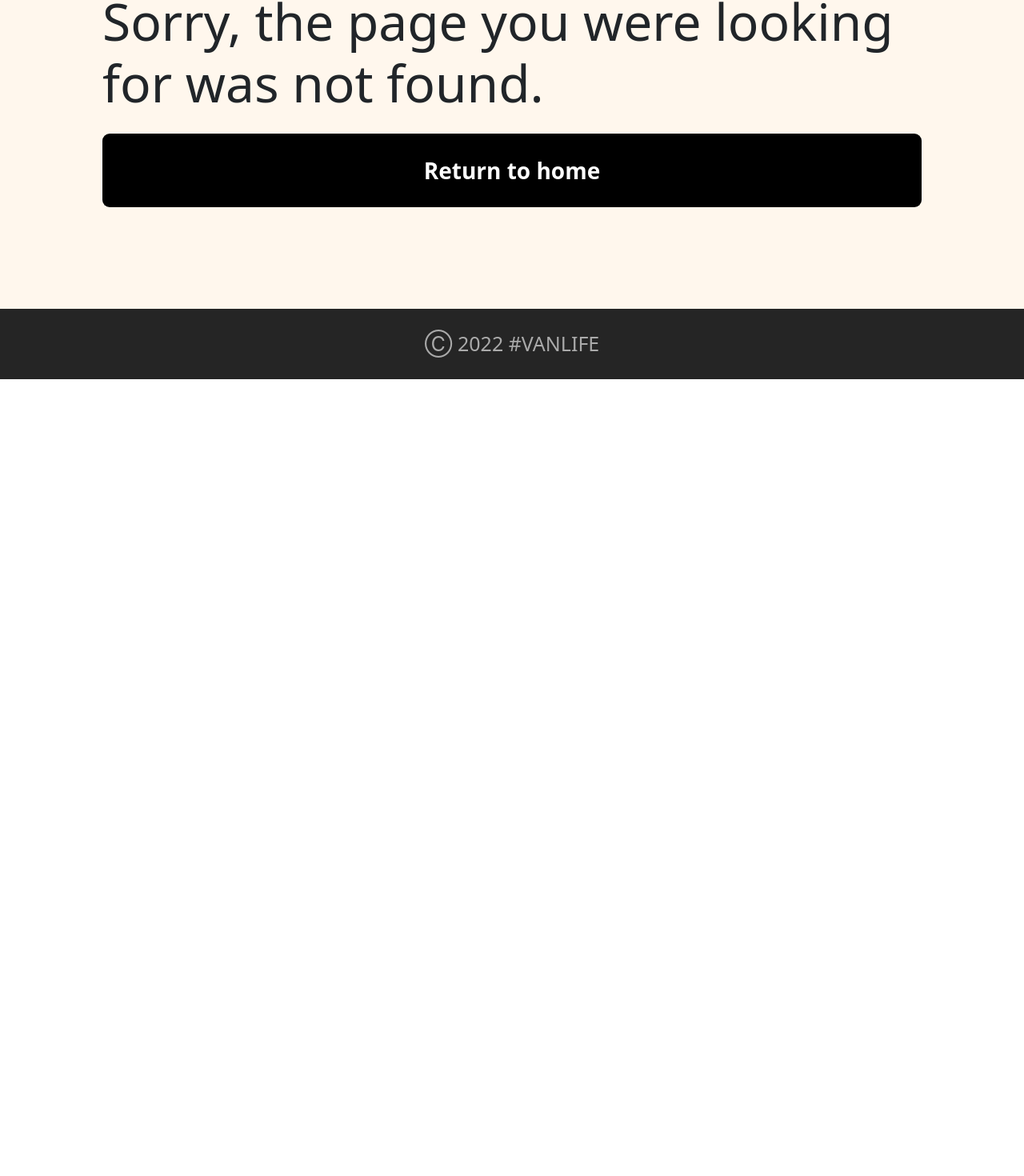
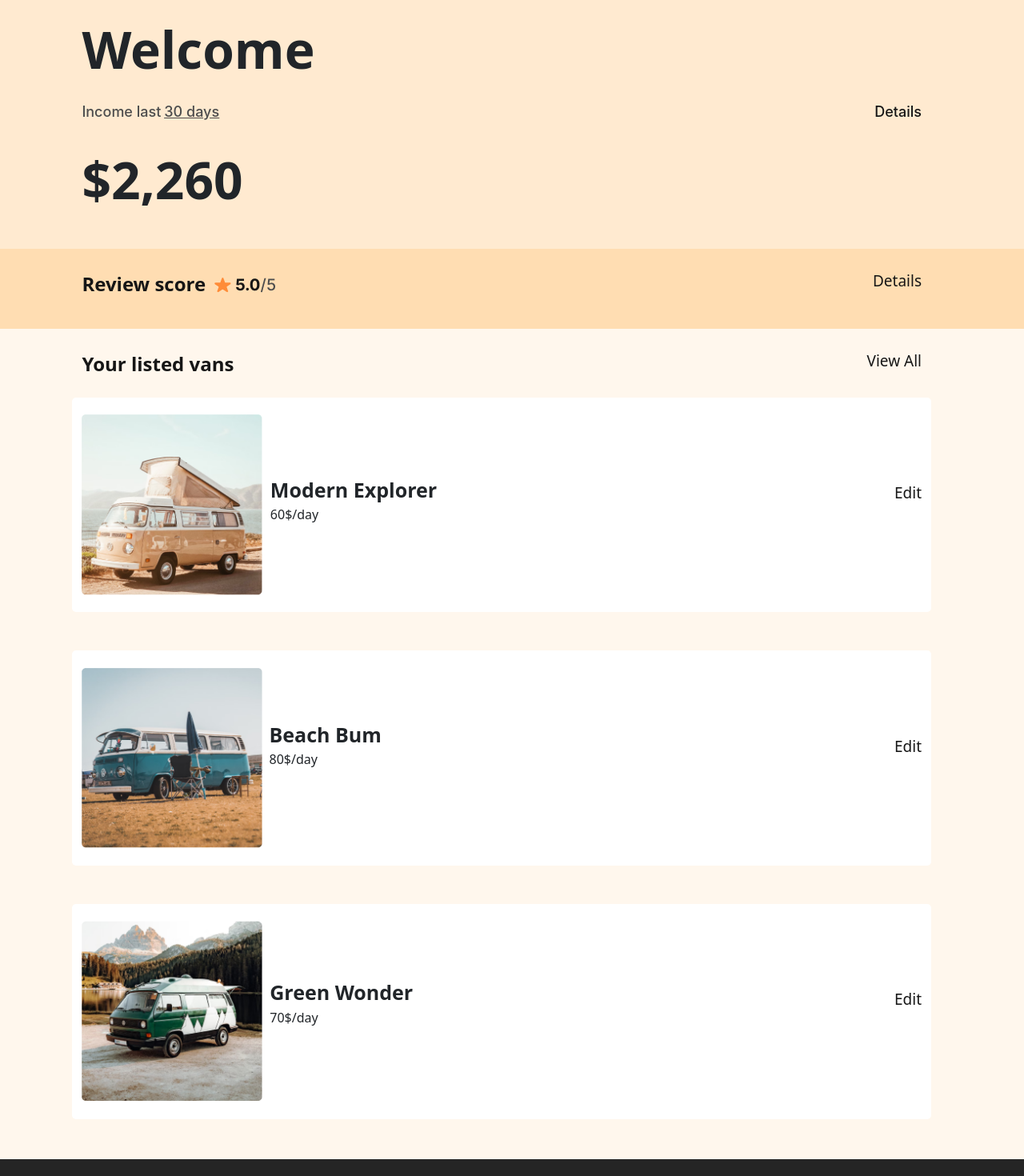
Before and after one commit to Prom-ise/vanlife-rct, a React (Vite) app: page /Host/Dashboard in a window 1280 px wide. Before the commit this address had no page. Shown: the part 219-1689 px from the top of the page at 80% size. Before the commit the page ends 800 px from the top, so only its background shows below. Built offline with nearby package versions, Linux system fonts and the light colour scheme.

Commit message:
update 6 files

```diff
--- a/src/App.jsx
+++ b/src/App.jsx
@@ -27,10 +27,10 @@ function App() {
       <Route path='/Van' element={<Van/>} />
       <Route path='/About' element={<About/>} />
       <Route path='/Host' element={<Host/>} />
-      <Route path='/Dashboard' element={<Dashboard/>} />
-      <Route path='/Income' element={<Income/>} />
-      <Route path='/Review' element={<Review/>} />
-      <Route path='/Vans' element={<Vans/>} />
+      <Route path='/Host/Dashboard' element={<Dashboard/>} />
+      <Route path='/Host/Income' element={<Income/>} />
+      <Route path='/Host/Review' element={<Review/>} />
+      <Route path='/Host/Vans' element={<Vans/>} />
       <Route path='*' element={<NotFound/>} />
     </Routes>
     <Footer/>
--- a/src/component/Navbar.jsx
+++ b/src/component/Navbar.jsx
@@ -1,7 +1,7 @@
-import React from 'react'
+import React from "react";
 import { NavLink } from "react-router-dom";
 import { useState } from "react";
-import user from '../assets/image/User circle.png'
+import user from "../assets/image/User circle.png";
 
 const Navbar = () => {
   const [showAdditionalLink, setShowAdditionalLink] = useState(false);
@@ -12,14 +12,14 @@ const Navbar = () => {
   const NavLinks = [
     {
       name: "About",
-        path: "/About"
+      path: "/About",
     },
 
     {
       name: "Vans",
-        path: "/Van"
+      path: "/Van",
     },
-    ]
+  ];
   return (
     <>
       <nav>
@@ -34,9 +34,11 @@ const Navbar = () => {
               <div className="ml-6 items-baseline lg:space-x-5 space-x-1 text-xs md:text-sm">
                 {showAdditionalLink && (
                   <NavLink
-                  to="/Dashboard"
-                  className="no-underline"
-                  activeclassname="text-gray-300"
+                    to="/Host/Dashboard"
+                    className={({ isActive }) =>
+                      isActive ? "underline" : "underline"
+                    }
+                    // activeclassname="text-gray-300"
                   >
                     Host
                   </NavLink>
@@ -52,8 +54,6 @@ const Navbar = () => {
                     //   className="text-white hover:text-gray-300 px-3 py-2 rounded-md font-medium"
                   >
                     {link.name}
-
-
                   </NavLink>
                 ))}
               </div>
@@ -66,14 +66,11 @@ const Navbar = () => {
                 />
               </NavLink>
             </div>
-
           </div>
         </div>
       </nav>
+    </>
+  );
+};
 
-
-    </>
-  )
-}
-
-export default Navbar
+export default Navbar;
--- a/src/index.css
+++ b/src/index.css
@@ -303,6 +303,28 @@
 /* INCOME PAGE */
 
 
+/* REVIEW PAGE */
+.star-img{
+  width: 1.6rem;
+  height: 1.6rem;
+}
+.eliot{
+  font-size: 20px;
+  font-weight: 600;
+  color: #161616;
+  font-family: inter;
+  margin-top: 5%;
+}
+.beach-bum{
+  font-size: 22px;
+  font-weight: 600;
+  color: #161616;
+}
+.bord{
+  border-bottom: 2px solid #dcd9d5;
+  padding-bottom: 3%;
+}
+
 
 /* RESPONSIVENESS */
 @media only screen and (min-width: 700px) {
--- a/src/pages/Dashboard.jsx
+++ b/src/pages/Dashboard.jsx
@@ -1,75 +1,152 @@
-import React from 'react'
-import Host from './Host';
+import React from "react";
+import Host from "./Host";
 import { NavLink } from "react-router-dom";
-import star from '../assets/image/star.png';
-import five from '../assets/image/Rectangle 154.png'
-import three from '../assets/image/three.png'
-import eight from '../assets/image/Rectangle 155.png'
+import star from "../assets/image/star.png";
+import five from "../assets/image/Rectangle 154.png";
+import three from "../assets/image/three.png";
+import eight from "../assets/image/Rectangle 155.png";
 
 const Dashboard = () => {
   return (
     <>
-     <Host/>
+      <Host />
       <div style={{ padding: "2% 0% 0% 0%", backgroundColor: "#ffead0" }}>
-        <div style={{padding: "0% 10% 3% 8%"}}>
-        <div  className='explore fw-bold'>
-            Welcome
+        <div style={{ padding: "0% 10% 3% 8%" }}>
+          <div className="explore fw-bold">Welcome</div>
+          <div className="last-income mt-3 mb-4">
+            <div className="flex gap-1">
+              Income last{" "}
+              <span style={{ textDecoration: "underline", fontWeight: "700" }}>
+                <NavLink to="/Host/income" className="last-income">
+                  {" "}
+                  30 days{" "}
+                </NavLink>{" "}
+              </span>
             </div>
-        <div className='last-income mt-3 mb-4'>
-            <div className='flex gap-1'>
-         Income last <span style={{textDecoration:"underline", fontWeight:"700"}}><NavLink to='/income' className='last-income'> 30 days </NavLink> </span>
-        </div>
-        <div style={{color: "#161616"}}>Details</div>
-        </div>
-        <div  className='explore fw-bold mt-3'>
-        $2,260
+            <div>
+              <NavLink
+                to="/Host/income"
+                className="last-income"
+                style={{ color: "#161616", textDecoration: "none" }}
+              >
+                Details
+              </NavLink>
             </div>
           </div>
-        <div style={{padding: "2% 10% 3% 8%", backgroundColor: "#ffddb2", display: "flex", justifyContent: "space-between"}}>
-            <div className='score-review'>
-            <div>
-            Review score
+          <div className="explore fw-bold mt-3">$2,260</div>
         </div>
-            <div className='mt-2 ms-2'>
+        <div
+          style={{
+            padding: "2% 10% 3% 8%",
+            backgroundColor: "#ffddb2",
+            display: "flex",
+            justifyContent: "space-between",
+          }}
+        >
+          <div className="score-review">
+            <div>Review score</div>
+            <div className="mt-2 ms-2">
               <img src={star} alt="..." />
             </div>
           </div>
-            <div style={{color: "#161616", fontSize: "19px", fontWeight: "500"}}>Details</div>
+          <div>
+            <NavLink
+              to="/host/review"
+              style={{
+                color: "#161616",
+                textDecoration: "none",
+                fontSize: "19px",
+                fontWeight: "500",
+              }}
+            >
+              Details
+            </NavLink>
+          </div>
         </div>
 
-        <div style={{padding: "2% 10% 4% 8%", backgroundColor: "#fff7ed"}}>
-        <div className='vansList' >
-            <div className='listed-vans'>Your listed vans</div>
-            <div><NavLink style={{color: "#161616", fontSize: "19px", fontWeight: "500", textDecoration: "none"}} to="/Vans">View All</NavLink></div>
+        <div style={{ padding: "2% 10% 4% 8%", backgroundColor: "#fff7ed" }}>
+          <div className="vansList">
+            <div className="listed-vans">Your listed vans</div>
+            <div>
+              <NavLink
+                style={{
+                  color: "#161616",
+                  fontSize: "19px",
+                  fontWeight: "500",
+                  textDecoration: "none",
+                }}
+                to="/Host/Vans"
+              >
+                View All
+              </NavLink>
             </div>
-        <div className='vans-list-contain row'>
-            <div className='vans-list-container mt-4 col-lg-12 col-md-12 col-12'>
-                <div className='d-flex'>
-                    <span><img src={five} alt="Modern Explorer" /></span>
-                    <div className='modern-van'><span>Modern Explorer</span>  60$/day</div>
           </div>
-                <div className='det' style={{color: "#161616", fontSize: "19px", fontWeight: "500"}}>Edit</div>
+          <div className="vans-list-contain row">
+            <div className="vans-list-container mt-4 col-lg-12 col-md-12 col-12">
+              <div className="d-flex">
+                <span>
+                  <img src={five} alt="Modern Explorer" />
+                </span>
+                <div className="modern-van">
+                  <span>Modern Explorer</span> 60$/day
                 </div>
-             <div className='vans-list-container my-5 col-lg-12 col-md-12 col-12'>
-                <div className='d-flex'>
-                    <span><img src={three} alt="Modern Explorer" /></span>
-                    <div className='modern-van'><span>Beach Bum</span> 80$/day</div>
               </div>
-                <div className='det' style={{color: "#161616", fontSize: "19px", fontWeight: "500"}}>Edit</div>
+              <div
+                className="det"
+                style={{
+                  color: "#161616",
+                  fontSize: "19px",
+                  fontWeight: "500",
+                }}
+              >
+                Edit
               </div>
-             <div className='vans-list-container col-lg-12 col-md-12 col-12'>
-                <div className='d-flex'>
-                    <span><img src={eight} alt="Modern Explorer" /></span>
-                    <div className='modern-van'><span>Green Wonder</span>  70$/day</div>
             </div>
-                <div className='det' style={{color: "#161616", fontSize: "19px", fontWeight: "500"}}>Edit</div>
+            <div className="vans-list-container my-5 col-lg-12 col-md-12 col-12">
+              <div className="d-flex">
+                <span>
+                  <img src={three} alt="Modern Explorer" />
+                </span>
+                <div className="modern-van">
+                  <span>Beach Bum</span> 80$/day
+                </div>
+              </div>
+              <div
+                className="det"
+                style={{
+                  color: "#161616",
+                  fontSize: "19px",
+                  fontWeight: "500",
+                }}
+              >
+                Edit
+              </div>
+            </div>
+            <div className="vans-list-container col-lg-12 col-md-12 col-12">
+              <div className="d-flex">
+                <span>
+                  <img src={eight} alt="Modern Explorer" />
+                </span>
+                <div className="modern-van">
+                  <span>Green Wonder</span> 70$/day
+                </div>
+              </div>
+              <div
+                className="det"
+                style={{
+                  color: "#161616",
+                  fontSize: "19px",
+                  fontWeight: "500",
+                }}
+              >
+                Edit
               </div>
             </div>
           </div>
-
+        </div>
       </div>
     </>
-  )
-}
+  );
+};
 
-export default Dashboard
+export default Dashboard;
--- a/src/pages/Host.jsx
+++ b/src/pages/Host.jsx
@@ -5,22 +5,21 @@ const Host = () => {
   const NavLinking = [
     {
       name: "Income",
-      path: "/Income",
+      path: "/Host/Income",
     },
     {
       name: "Vans",
-      path: "/Vans",
+      path: "/Host/Vans",
     },
     {
       name: "Reviews",
-      path: "/Review",
+      path: "/Host/Review",
     },
-    // { name: "Service", path: "/About/Service" }
   ];
   return (
     <div style={{ padding: "4% 10%", backgroundColor: "#fff7ed" }}>
     <div className="flex items-center">
-      <NavLink to="/Dashboard" className={({ isActive }) =>
+      <NavLink to="/Host/Dashboard" className={({ isActive }) =>
           isActive ? "underline" : "no-underline"
         }>
         Dashboard
--- a/src/pages/Review.jsx
+++ b/src/pages/Review.jsx
@@ -1,11 +1,53 @@
 import React from "react";
 import Host from "./Host";
+import review from "../assets/image/review.png"
+import star4 from "../assets/image/Star 4.png"
 
 const Review = () => {
   return (
     <div>
         <Host/>
-      <div>REVIEW PAGE</div>
+      <div style={{ padding: "2% 10% 7% 8%", backgroundColor: "#fff7ed" }}>
+        <div className="flex gap-3">
+          <div>
+          <p className="explore fw-bold">Your Reviews</p>
+          </div>
+
+          <div className="mt-4 fs-5">
+        <p className="mt-3"> Last <span style={{textDecoration:"underline", fontWeight:"700"}}>30 days</span> </p>
+        </div>
+        </div>
+
+        <div style={{ marginTop: "5%", marginBottom: "9%" }}>
+          <img className="col-lg-11 col-12" src={review} alt="Chart Review" />
+        </div>
+
+        <div className="bord">
+          <h4 className="card-title fw-bold mt-5">Reviews (2)</h4>
+          <div className="flex space-x-2 mt-4">
+            <img className="star-img" src={star4} alt="stars" />
+            <img className="star-img" src={star4} alt="stars" />
+            <img className="star-img" src={star4} alt="stars" />
+            <img className="star-img" src={star4} alt="stars" />
+            <img className="star-img" src={star4} alt="stars" />
+          </div>
+
+          <h5 className="eliot">Elliot <span style={{color: "#8C8C8C"}}> December 1, 2022</span></h5>
+          <p className="beach-bum">The beach bum is such as awesome van! Such as comfortable trip. We had it for 2 weeks and there was not a single issue. Super clean when we picked it up and the host is very comfortable and understanding. Highly recommend!</p>
+        </div>
+        <div className="bord mt-5">
+        <div className="flex space-x-2 mt-4">
+            <img className="star-img" src={star4} alt="stars" />
+            <img className="star-img" src={star4} alt="stars" />
+            <img className="star-img" src={star4} alt="stars" />
+            <img className="star-img" src={star4} alt="stars" />
+            <img className="star-img" src={star4} alt="stars" />
+          </div>
+
+          <h5 className="eliot">Sandy <span style={{color: "#8C8C8C"}}> November 23, 2022</span></h5>
+          <p className="beach-bum">This is our third time using the Modest Explorer for our travels and we love it! No complaints, absolutely perfect!</p>
+        </div>
+      </div>
     </div>
   );
 };
```
Also changed, not shown: src/assets/image/Star 4.png (added), src/assets/image/review.png (added). Lines whose indentation alone changed are shown as unchanged.
